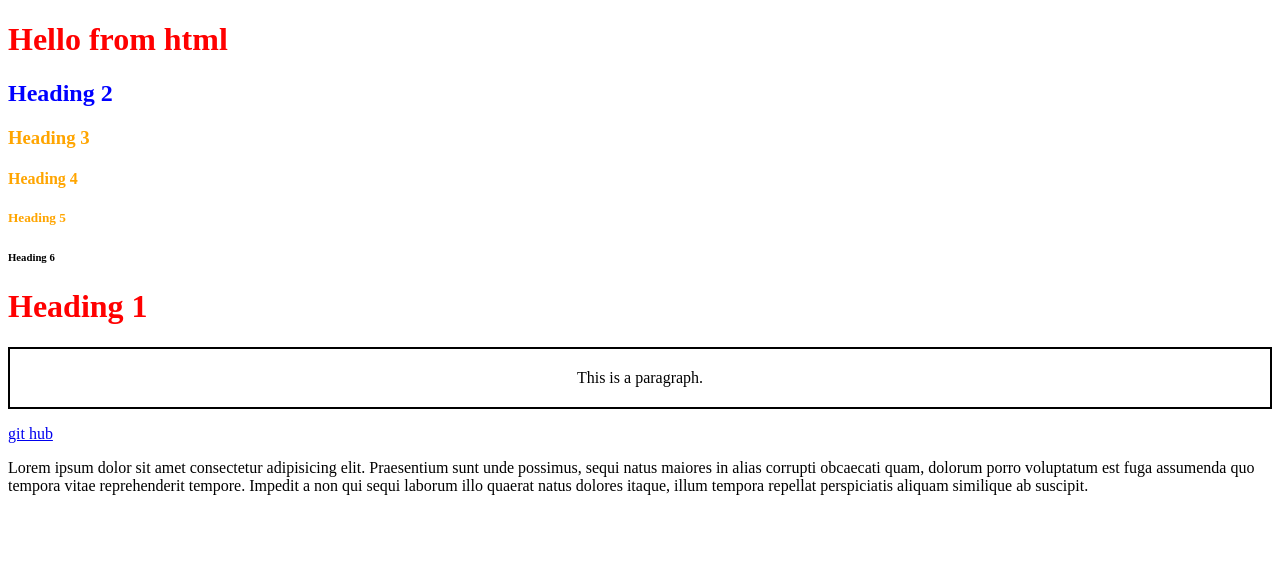
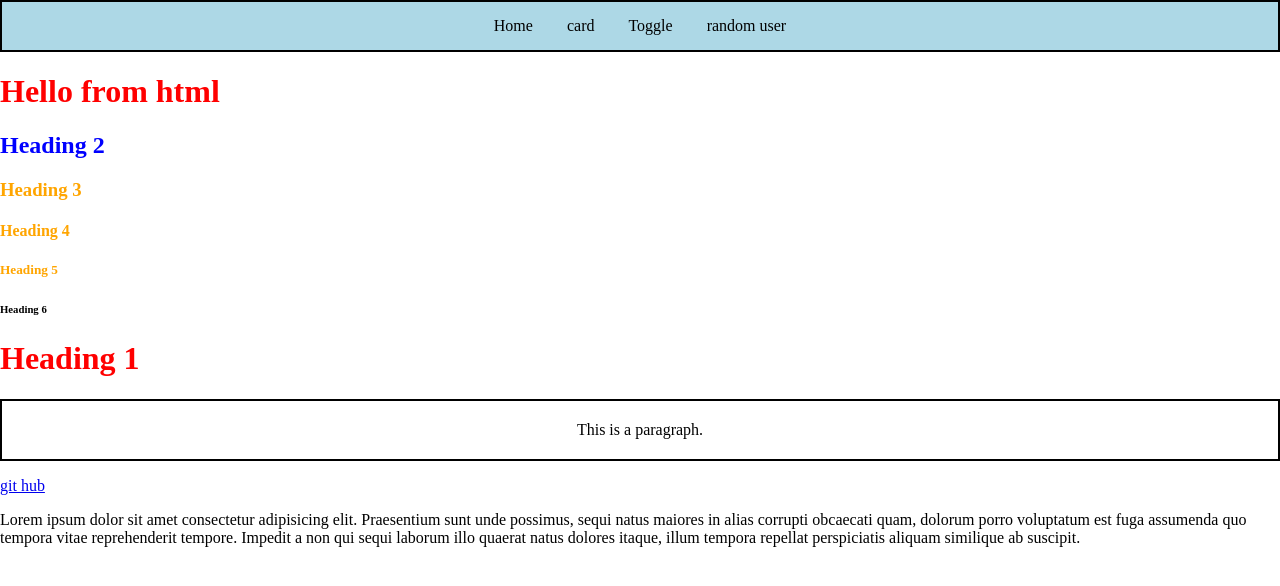
Before and after one commit to saipranathi01/autosuggest, a website: page frontend/index.html in a window 1280 px wide. Drawn offline with Linux system fonts and the light colour scheme.

Commit message:
added navbar

```diff
--- a/frontend/css/index.css
+++ b/frontend/css/index.css
@@ -17,3 +17,22 @@
     padding:20px;
     text-align:center;
 }
+.navbar{
+    border:2px;
+    border-color:black;
+    border-style:solid;
+    padding:15px;
+    background-color:lightblue;
+    text-align:center;
+}
+.navbar a{
+    color:black;
+    padding:15px;
+    text-decoration:none;
+}
+.navbar a:hover{
+    background-color:rgb(165, 42, 134);
+}
+body{
+    margin:0px;
+}
--- a/frontend/index.html
+++ b/frontend/index.html
@@ -7,6 +7,12 @@
     <link rel="stylesheet" href="css/index.css">
 </head>
 <body>
+    <div class="navbar">
+        <a href="">Home </a>
+        <a href="">card</a>
+        <a href="">Toggle</a>
+        <a href="">random user</a>
+    </div>
     <h1> Hello from html</h1>
     <h2 id="heading-2"> Heading 2  </h2>
     <h3 class="heading"> Heading 3 </h3>
```
